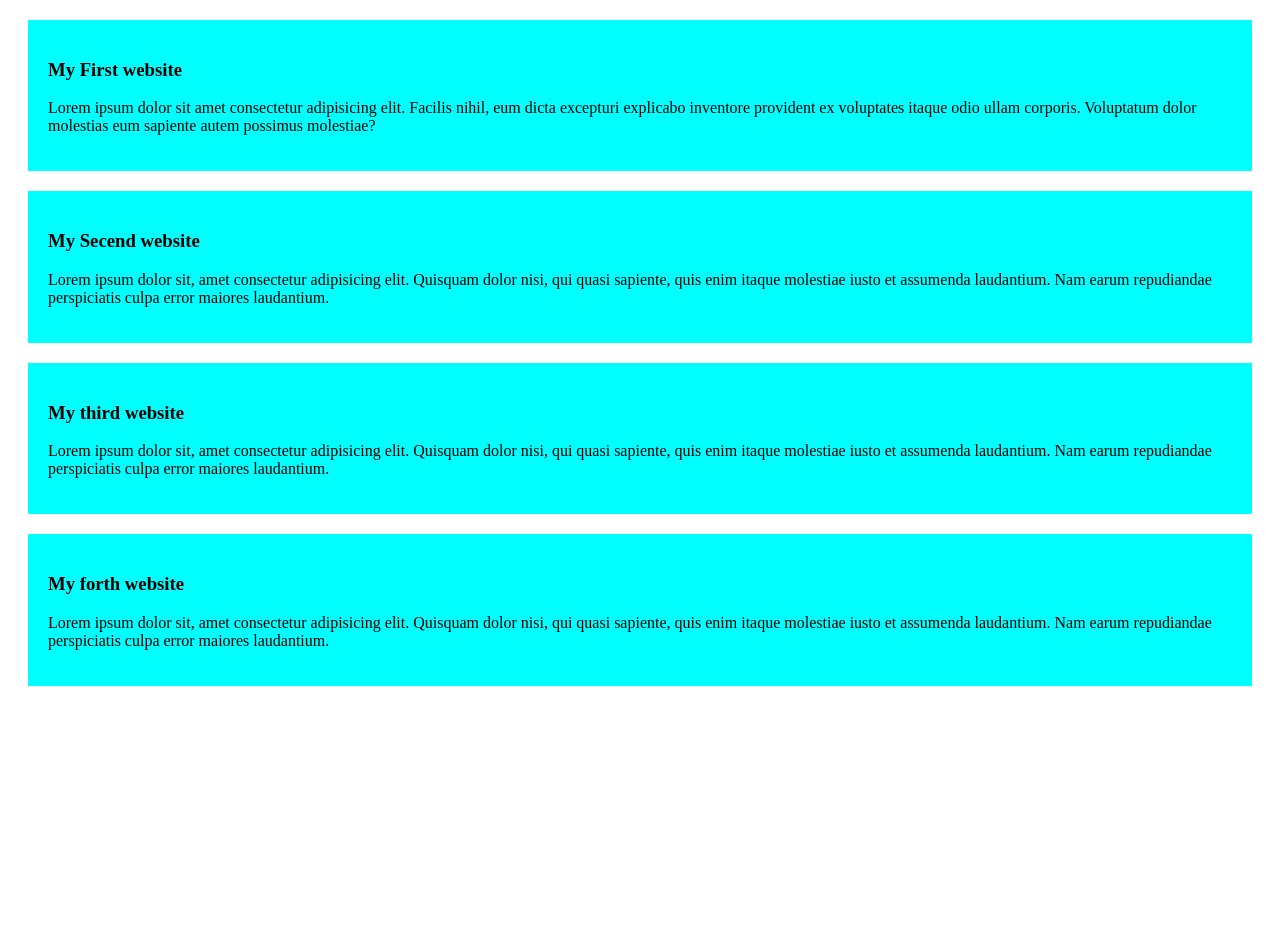
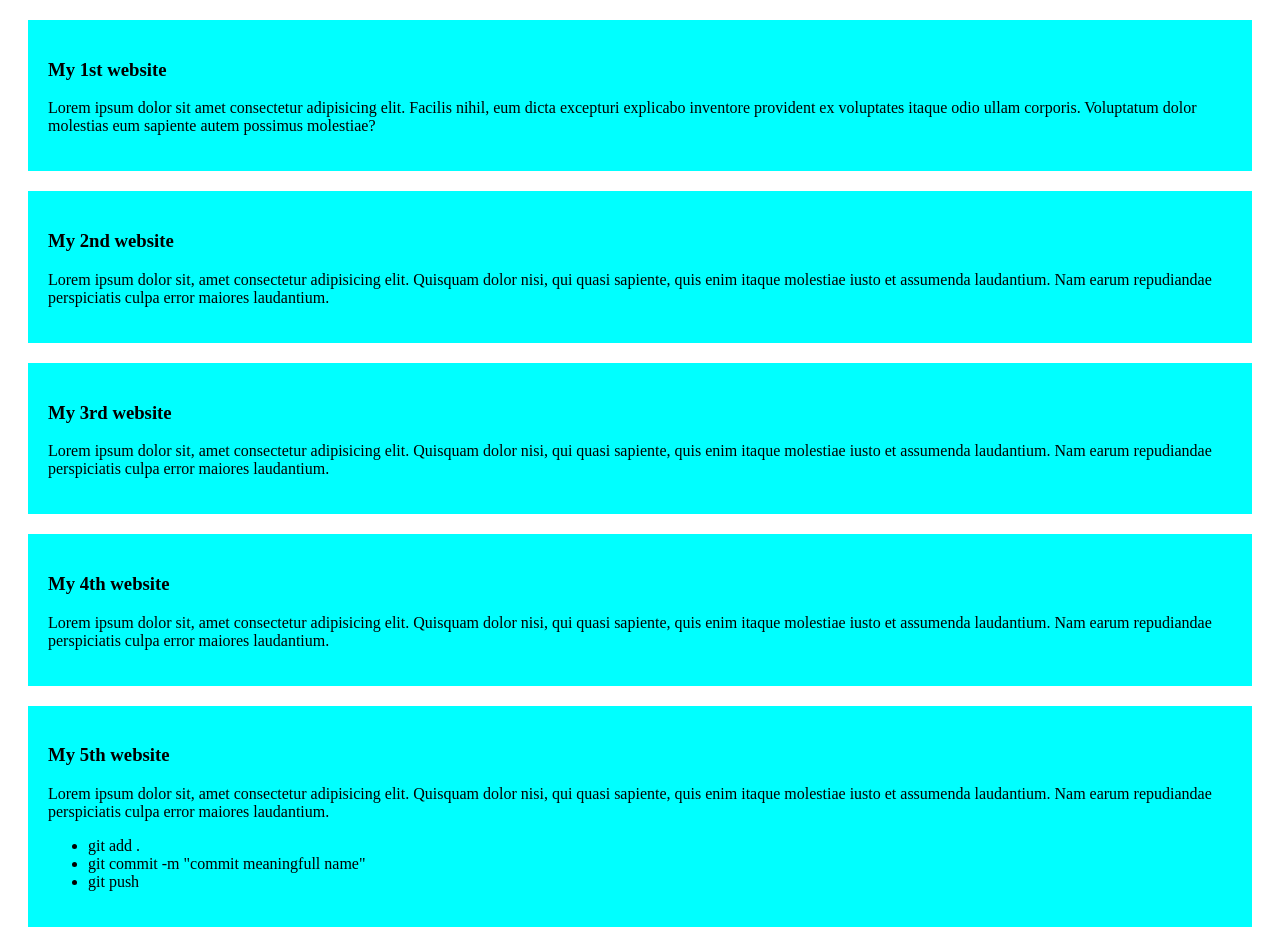
Before and after one commit to mahirdip/my-first-github-repo, a plain HTML site: page index.html in a window 1280 px wide. Before the commit the page ends 800 px from the top, so only its background shows below. Drawn offline with Linux system fonts and the light colour scheme.

Commit message:
blog list item added

```diff
--- a/index.html
+++ b/index.html
@@ -8,20 +8,29 @@
 </head>
 <body>
     <div>
-        <h3>My First website</h3>
+        <h3>My 1st website</h3>
         <p>Lorem ipsum dolor sit amet consectetur adipisicing elit. Facilis nihil, eum dicta excepturi explicabo inventore provident ex voluptates itaque odio ullam corporis. Voluptatum dolor molestias eum sapiente autem possimus molestiae?</p>
     </div>
     <div>
-        <h3>My Secend website</h3>
+        <h3>My 2nd website</h3>
         <p>Lorem ipsum dolor sit, amet consectetur adipisicing elit. Quisquam dolor nisi, qui quasi sapiente, quis enim itaque molestiae iusto et assumenda laudantium. Nam earum repudiandae perspiciatis culpa error maiores laudantium.</p>
     </div>
     <div>
-        <h3>My third website</h3>
+        <h3>My 3rd website</h3>
         <p>Lorem ipsum dolor sit, amet consectetur adipisicing elit. Quisquam dolor nisi, qui quasi sapiente, quis enim itaque molestiae iusto et assumenda laudantium. Nam earum repudiandae perspiciatis culpa error maiores laudantium.</p>
     </div>
     <div>
-        <h3>My forth website</h3>
+        <h3>My 4th website</h3>
         <p>Lorem ipsum dolor sit, amet consectetur adipisicing elit. Quisquam dolor nisi, qui quasi sapiente, quis enim itaque molestiae iusto et assumenda laudantium. Nam earum repudiandae perspiciatis culpa error maiores laudantium.</p>
+    </div>
+    <div>
+        <h3>My 5th website</h3>
+        <p>Lorem ipsum dolor sit, amet consectetur adipisicing elit. Quisquam dolor nisi, qui quasi sapiente, quis enim itaque molestiae iusto et assumenda laudantium. Nam earum repudiandae perspiciatis culpa error maiores laudantium.</p>
+        <ul>
+            <li>git add .</li>
+            <li>git commit -m "commit meaningfull name"</li>
+            <li>git push</li>
+        </ul>
     </div>
 </body>
 </html>
```
